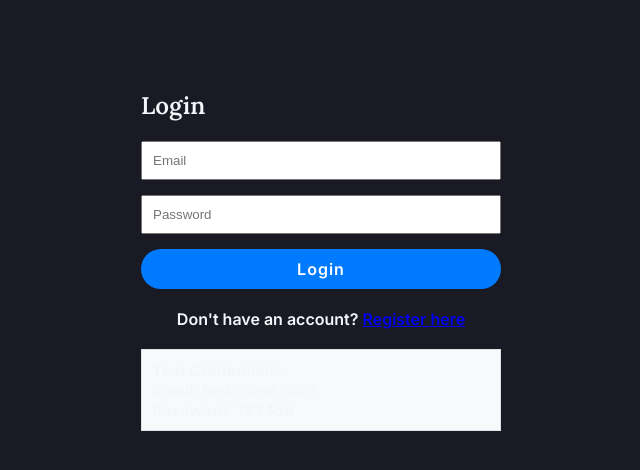
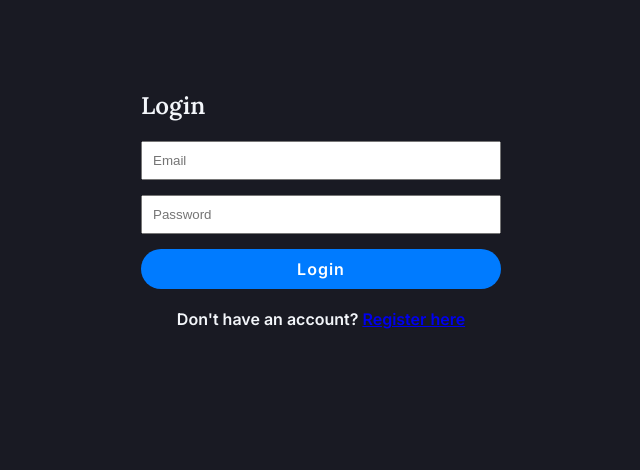
Before and after one commit to Arjun140205/Realtime-ToDo-board, a React (Create React App) app in the folder client/: page / in a window 1280 px wide. Shown: the top 470 px of the page, without its empty margins (319-959 px from the left). Built offline with nearby package versions, Linux system fonts and the light colour scheme; no server answers.

Commit message:
updated Login.js for better form handling and error display

```diff
--- a/client/src/pages/Login.js
+++ b/client/src/pages/Login.js
@@ -58,11 +58,6 @@ const Login = () => {
       <p style={{ textAlign: 'center', marginTop: '20px' }}>
         Don't have an account? <Link to="/register">Register here</Link>
       </p>
-      <div style={{ marginTop: '20px', padding: '10px', backgroundColor: '#f8f9fa', border: '1px solid #dee2e6' }}>
-        <strong>Test Credentials:</strong><br />
-        Email: test@test.com<br />
-        Password: 123456
-      </div>
     </div>
   );
 };
```
